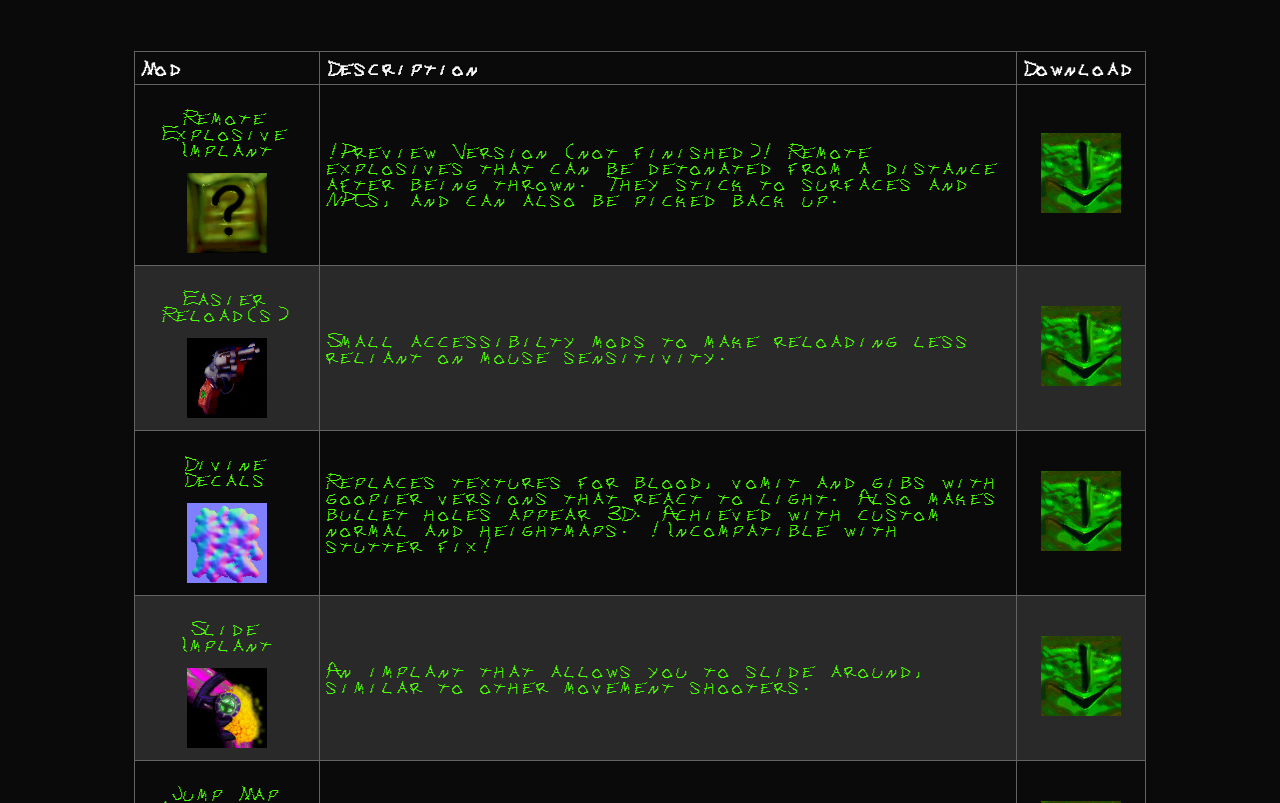
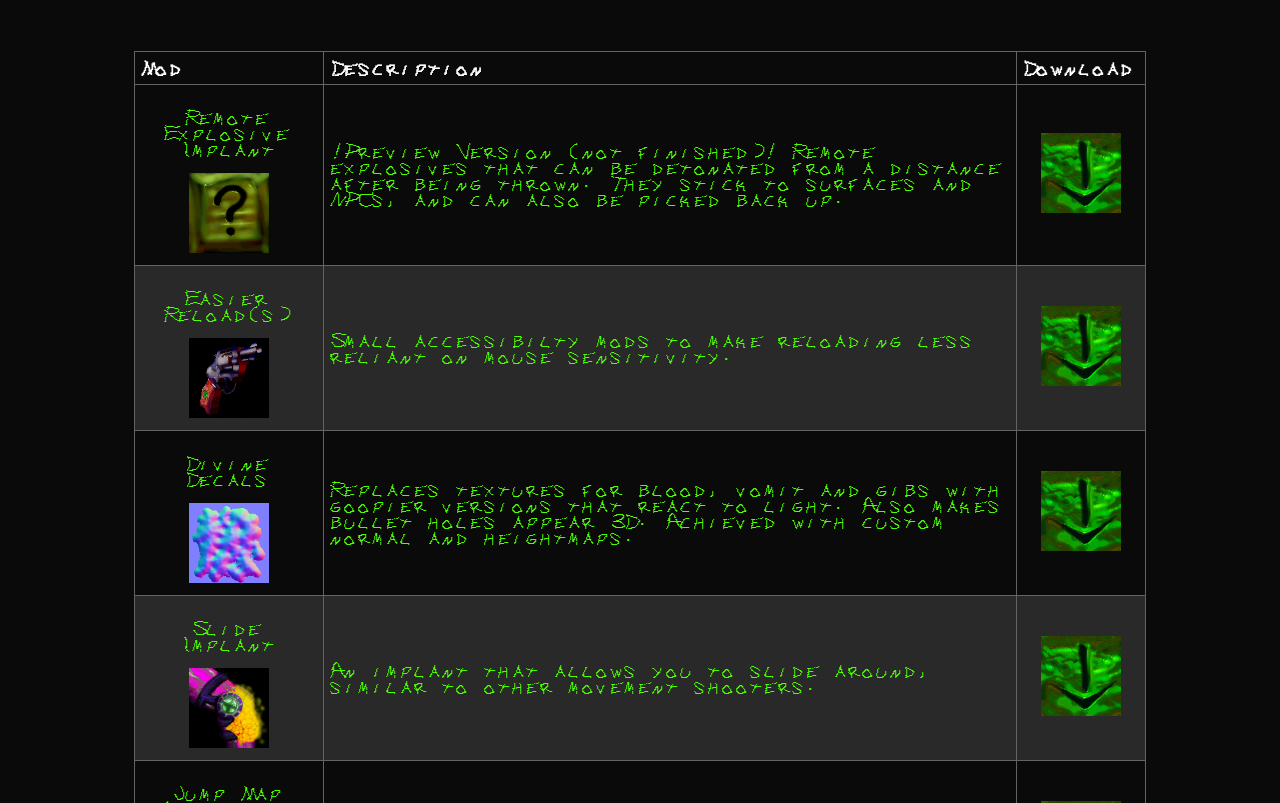
Before and after one commit to DX9T0/DX9T0.github.io, a plain HTML site: page index.html in a window 1280 px wide. Shown: the part 297-1100 px from the top of the page. Drawn offline with Linux system fonts and the light colour scheme.

Commit message:
not incompatible

```diff
--- a/index.html
+++ b/index.html
@@ -51,7 +51,7 @@
     const items = [
     {mod: "Remote Explosive Implant", iconpath: "moddata/none.png", desc: "!Preview Version (not finished)! Remote explosives that can be detonated from a distance after being thrown. They stick to surfaces and NPCs, and can also be picked back up.", dlpath: "https://www.mediafire.com/file_premium/8k10krzd2t806ec/"},
     {mod: "Easier Reload(s)", iconpath: "moddata/Nambu.png", desc: "Small accessibilty mods to make reloading less reliant on mouse sensitivity.", dlpath: "https://app.mediafire.com/itmhg1q1z09h5"},
-    {mod: "Divine Decals", iconpath: "moddata/vomit_n.png", desc: "Replaces textures for blood, vomit and gibs with goopier versions that react to light. Also makes bullet holes appear 3D. Achieved with custom normal and heightmaps. !Incompatible with stutter fix!", dlpath: "https://www.mediafire.com/file_premium/w8cd2hw0m5aq36m/"},
+    {mod: "Divine Decals", iconpath: "moddata/vomit_n.png", desc: "Replaces textures for blood, vomit and gibs with goopier versions that react to light. Also makes bullet holes appear 3D. Achieved with custom normal and heightmaps.", dlpath: "https://www.mediafire.com/file_premium/w8cd2hw0m5aq36m/"},
     {mod: "Slide Implant", iconpath: "moddata/slide_implant_icon.png", desc: "An implant that allows you to slide around, similar to other movement shooters.", dlpath: "https://www.mediafire.com/file_premium/pzknvvyl73cxar5/"},
     {mod: "Jump Map Utilities", iconpath: "moddata/s.png", desc: "Some tools for mappers making parkour maps.", dlpath: "https://www.mediafire.com/file_premium/lf1fmoit0vzu1zp/"},
     {mod: "Jump Map Example", iconpath: "moddata/preview.png", desc: "A short jump/kz/parkour/obstacle map showcasing my mapping utilities. Works standalone, no need to download the utlities.", dlpath: "https://www.mediafire.com/file_premium/8lxkix53a2oyzgl/"},
```
